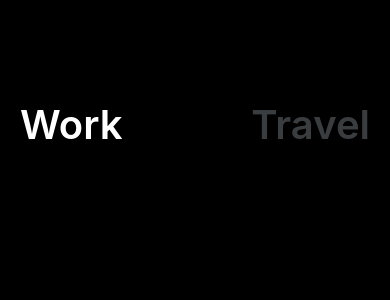
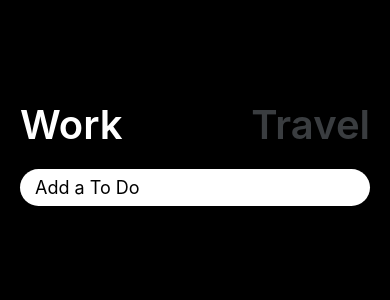
Before and after one commit to canadaprogrammer/react-native-todo-app, a React Native app: screen / in a window 390 px wide. Shown: the top 300 px of the page. Built offline with nearby package versions, Linux system fonts and the light colour scheme.

Commit message:
TextInput

```diff
--- a/App.js
+++ b/App.js
@@ -5,14 +5,16 @@ import {
   Text,
   View,
   TouchableOpacity,
-  TouchableHighlight,
+  TextInput,
 } from 'react-native';
 import { theme } from './colors';
 
 export default function App() {
   const [working, setWorking] = useState(true);
+  const [text, setText] = useState('');
   const travel = () => setWorking(false);
   const work = () => setWorking(true);
+  const onChangeText = (payload) => setText(payload);
   return (
     <View style={styles.container}>
       <StatusBar style='auto' />
@@ -31,6 +33,14 @@ export default function App() {
             Travel
           </Text>
         </TouchableOpacity>
+      </View>
+      <View>
+        <TextInput
+          placeholder={working ? 'Add a To Do' : 'Where do you want to go?'}
+          onChangeText={onChangeText}
+          value={text}
+          style={styles.input}
+        />
       </View>
     </View>
   );
@@ -51,4 +61,12 @@ const styles = StyleSheet.create({
     fontSize: 40,
     fontWeight: '600',
   },
+  input: {
+    backgroundColor: 'white',
+    paddingVertical: 8,
+    paddingHorizontal: 15,
+    borderRadius: 25,
+    marginTop: 20,
+    fontSize: 18,
+  },
 });
```
Also changed, not shown: 1 other file (tests, documents, lock files or other folders).
